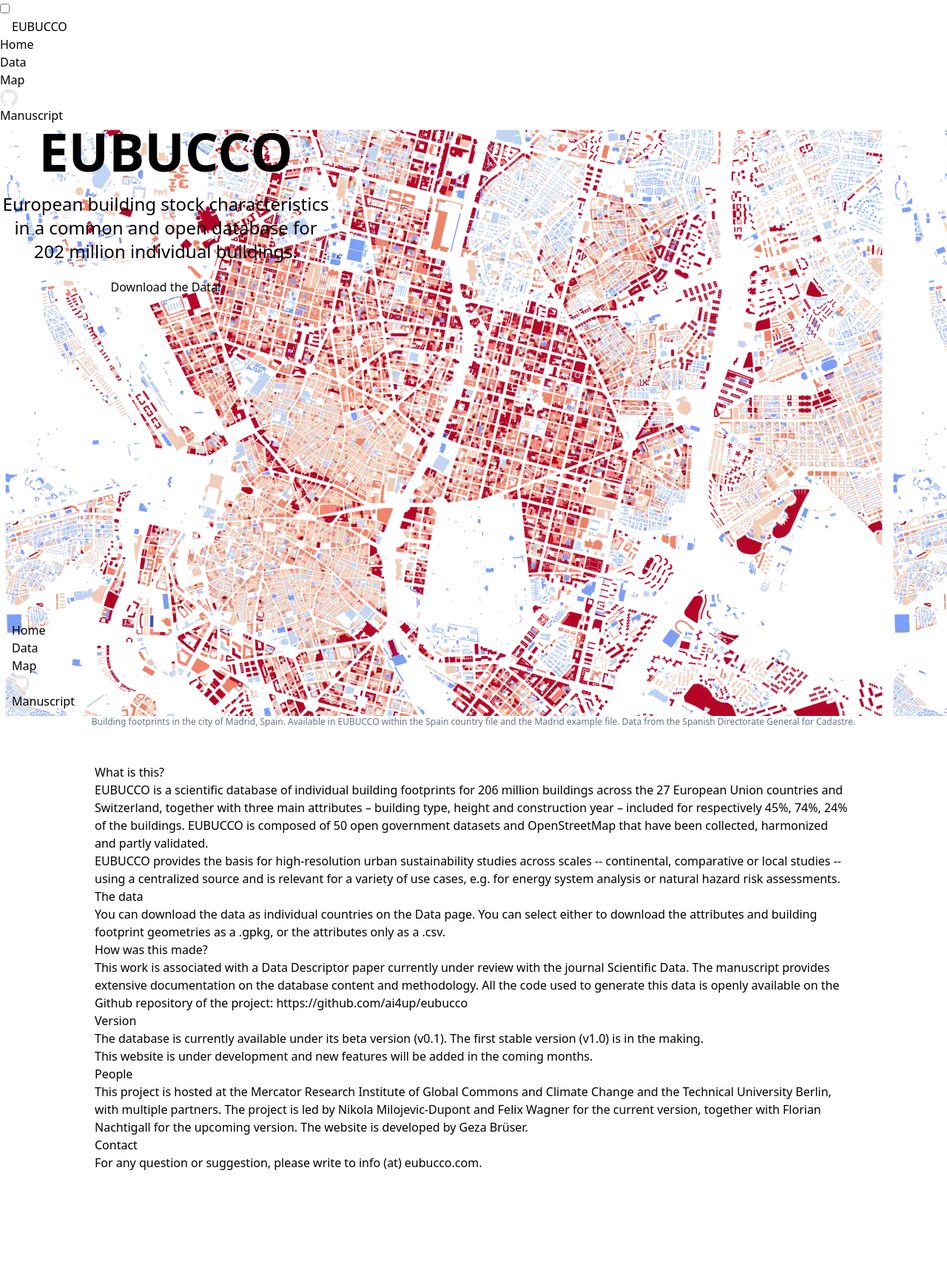
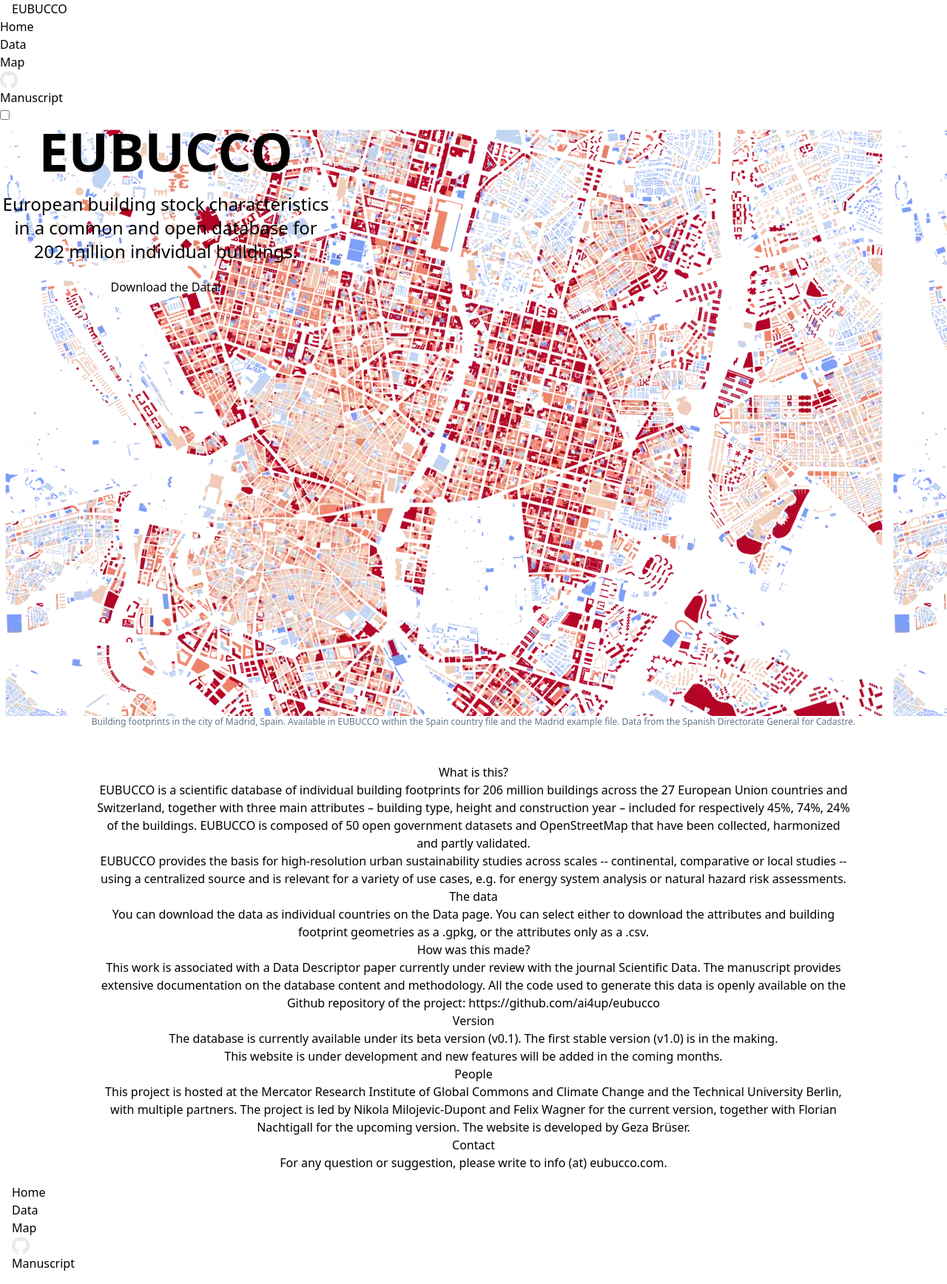
Before and after one commit to ai4up/eubucco.com, a Django app: page / in a window 1280 px wide. Shown: the whole page at 74% size. Before the commit the page ends 1582 px from the top, so only its background shows below. Run offline with Django 3.2, Linux system fonts and the light colour scheme; parts of the project's set-up code (start-up, migrations or seed data) failed here and were passed over; some libraries are stand-ins or nearby versions.

Commit message:
improved layout and removed navbar bug

```diff
--- a/eubucco/templates/base.html
+++ b/eubucco/templates/base.html
@@ -12,7 +12,7 @@
 
 </head>
 
-<body>
+<body class="overflow-visible">
 {##}
 {#<div class="flex flex-col h-screen">#}
 {#  <header class="sticky top-0 z-50">#}
@@ -139,13 +139,9 @@
 {#    </ul>#}
 {#  </div>#}
 {#</div>#}
-
-<div class="drawer">
-  <input id="my-drawer" type="checkbox" class="drawer-toggle"/>
-  <div class="drawer-content">
-    <div class="flex flex-col h-screen">
-      <header class="sticky top-0 z-50 min-h-fit">
+<header class="sticky top-0 z-50">
   <div class="navbar w-full bg-base-300">
+    <div class="flex-1 px-2 mx-2"><a href="/">EUBUCCO</a></div>
     <div class="flex-none lg:hidden">
       <label for="my-drawer" class="btn btn-square btn-ghost">
         <svg xmlns="http://www.w3.org/2000/svg" fill="none" viewBox="0 0 24 24"
@@ -154,8 +150,6 @@
                 d="M4 6h16M4 12h16M4 18h16"></path>
         </svg>
       </label>
-          </div>
-          <div class="flex-1 px-2 mx-2"><a href="/">EUBUCCO</a>
     </div>
     <div class="flex-none hidden lg:block">
       <ul class="menu menu-horizontal ">
@@ -185,7 +179,12 @@
     {#                </div>#}
   </div>
 </header>
-      <div class="h-full">
+<div class="drawer h-[calc(100vh-64px)] drawer-end">
+  <input id="my-drawer" type="checkbox" class="drawer-toggle"/>
+  <div class="drawer-content">
+    <div class="flex flex-col">
+
+      <div class="">
         {#    <!-- Page content here -->#}
         {% block content %}
         {% endblock content %}
@@ -199,21 +198,10 @@
       <li><a href="/">Home</a></li>
       <li><a href="{% url 'data:index' %}">Data</a></li>
       <li><a href="{% url 'data:map' %}">Map</a></li>
-      {#      <li><a href="{% url 'blog:index' %}">Blog</a></li>#}
-      {#              <li><a href="http://0.0.0.0:7800/" target="_blank" rel="noopener noreferrer">Tile Server</a></li>#}
-      {#              <li><a href="/api/v1/docs" target="_blank" rel="noopener noreferrer">API Docs</a></li>#}
       <li><a href="https://github.com/ai4up/eubucco" target="_blank" rel="noopener noreferrer">
         <div class="w-6 rounded"><img src="{% static 'images/white_github.png' %}"/></div>
       </a></li>
       <li><a href="{% url 'manuscript' %}">Manuscript</a></li>
-      {#      <li><a href="http://0.0.0.0:9000/" target="_blank" rel="noopener noreferrer">Docs</a></li>#}
-      {#      {% if request.user.is_authenticated %}#}
-      {#        <li><a class="nav-link" href="{% url 'account_logout' %}">Sign Out</a></li>#}
-      {#        <li><a href="{% url 'users:detail' request.user.username %}">{{ request.user.username }}</a></li>#}
-      {#      {% else %}#}
-      {#        <li><a href="{% url 'account_signup' %}">Register</a></li>#}
-      {#        <li><a href="{% url 'account_login' %}">Login</a></li>#}
-      {#      {% endif %}#}
     </ul>
   </div>
 
--- a/eubucco/templates/data/simple_download.html
+++ b/eubucco/templates/data/simple_download.html
@@ -25,7 +25,7 @@
 
 
 
-  <article class="prose-2xl">
+  <article class="prose-2xl text-center lg:text-left">
     <div class="container mx-auto px-4 py-4 w-full">
       <div class="grid grid-cols-1 md:grid-cols-3 gap-4">
         <select id="countryDropdown" class="select select-primary w-full">
@@ -37,7 +37,7 @@
       </div>
     </div>
     <div class="container mx-auto px-4 py-4 w-full">
-      <div class="grid lg:grid-cols-2 gap-4">
+      <div class="grid lg:grid-cols-2 gap-8">
         <div><h1>Info</h1>
           <p>Here, you can download the data from EUBUCCO v0.1.</p>
 
--- a/eubucco/templates/pages/home.html
+++ b/eubucco/templates/pages/home.html
@@ -13,12 +13,12 @@
     </div>
   </div>
   <div class="flex justify-center items-center pb-4">
-    <p class="text-xs justify-center text-slate-500">Building footprints in the city of Madrid, Spain. Available in EUBUCCO within the
+    <p class="text-xs justify-center text-slate-500 text-center">Building footprints in the city of Madrid, Spain. Available in EUBUCCO within the
       Spain country
       file and the
       Madrid example file. Data from the Spanish Directorate General for Cadastre.</p>
   </div>
-  <div class="flex justify-center items-center">
+  <div class="flex justify-center items-center px-4 text-center">
     <div class="container mx-auto pt-8 w-full justify-center max-w-5xl">
       <article class="prose-2xl">
         <h1>What is this?</h1>
```
Lines whose indentation alone changed are shown as unchanged.
